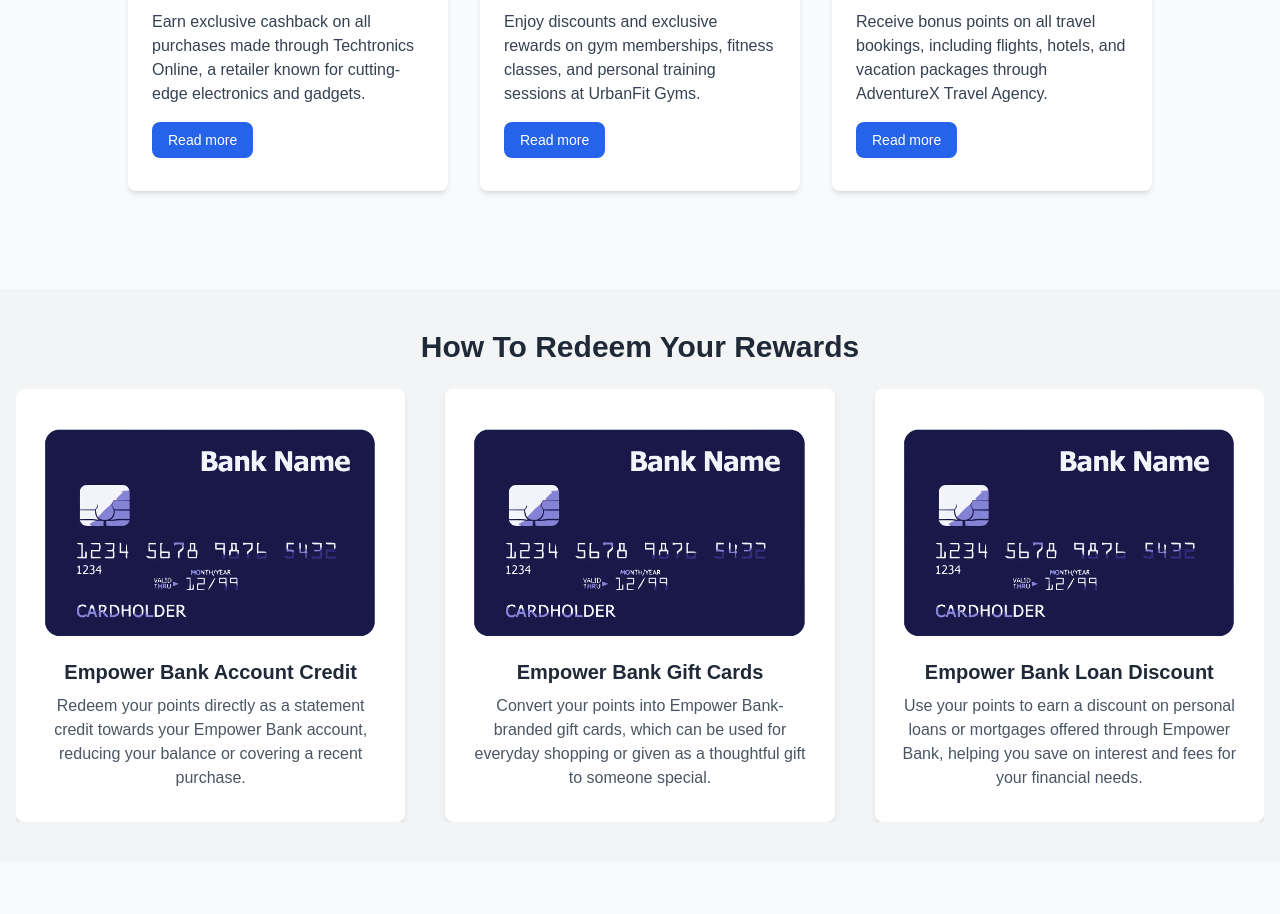
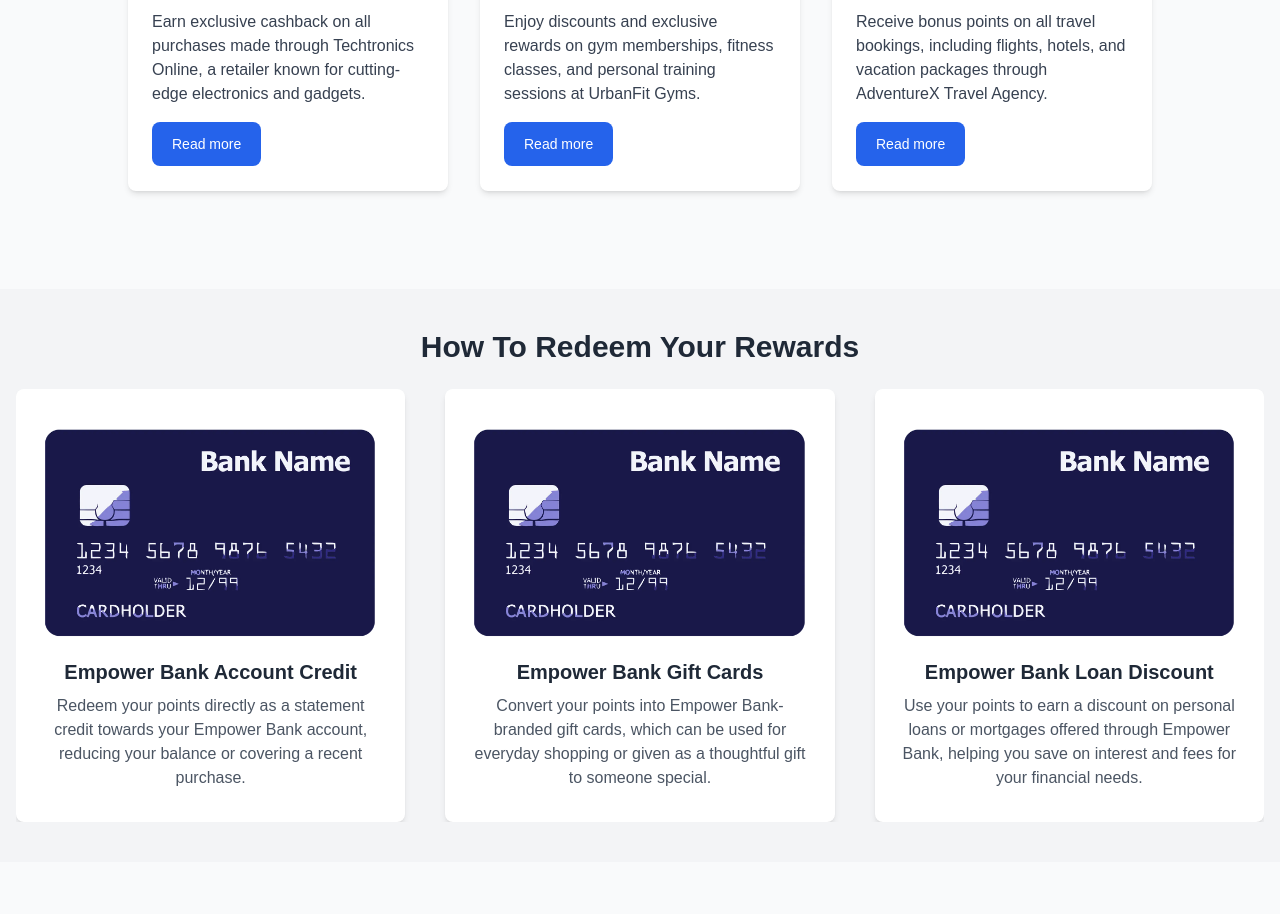
Before and after one commit to RoryDowse/financial-landing-page, a Next.js app: page / in a window 1280 px wide. Shown: the part 2267-3181 px from the top of the page. Built offline with nearby package versions, Linux system fonts and the light colour scheme.

Commit message:
update FeaturesAndBenefits button styling

```diff
--- a/src/app/components/FeaturesAndBenefits.tsx
+++ b/src/app/components/FeaturesAndBenefits.tsx
@@ -49,7 +49,7 @@ export default function FeaturesAndBenefits() {
                   <p className="text-gray-700 dark:text-gray-400">
                     {feature.benefit}
                   </p>
-                  <button className="mt-4 px-4 py-2 text-sm font-bold font-medium text-white bg-blue-600 rounded-lg hover:bg-blue-700 focus:ring-4 focus:ring-blue-300 dark:bg-blue-500 dark:hover:bg-blue-600 dark:focus:ring-blue-800">
+                  <button className="mt-4 px-5 py-3 text-sm font-medium text-white bg-blue-600 rounded-lg hover:bg-blue-700 focus:ring-4 focus:ring-blue-300 dark:bg-blue-500 dark:hover:bg-blue-600 dark:focus:ring-blue-800">
                     Read more
                   </button>
                 </div>
```
